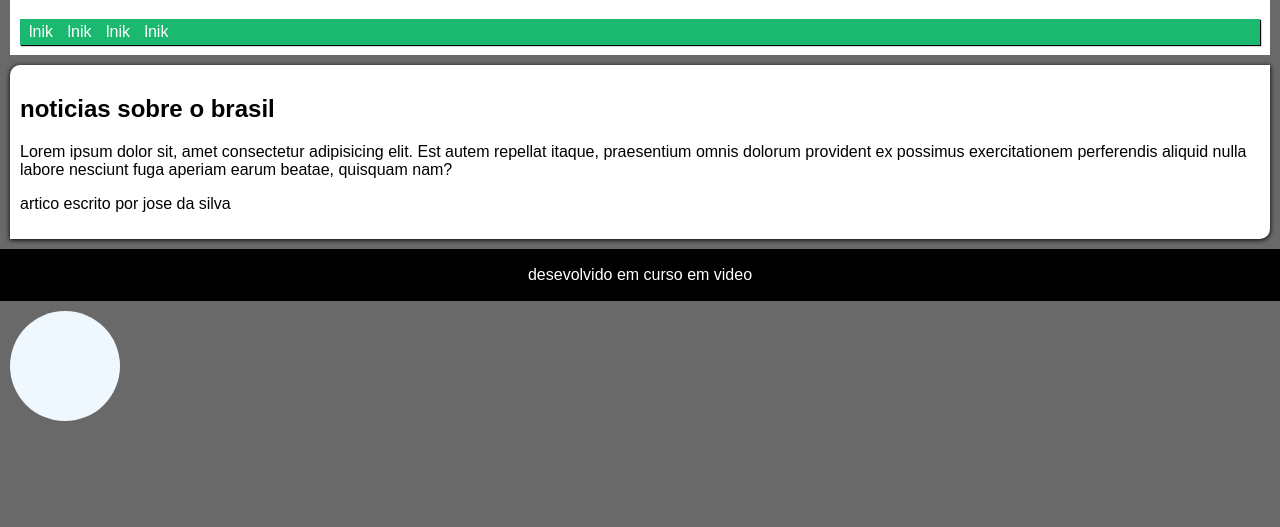
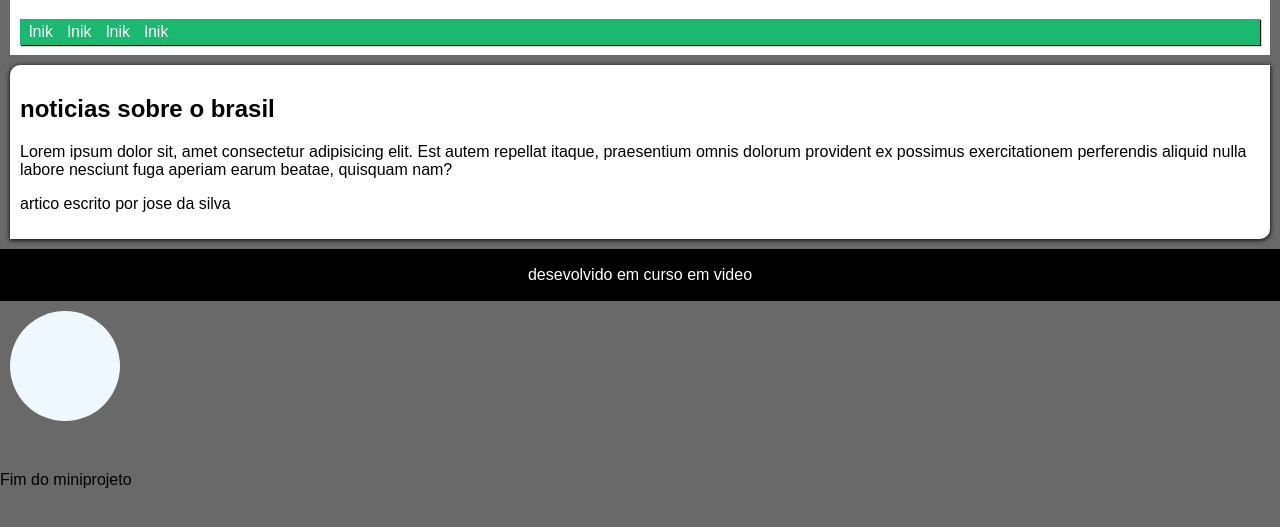
Before and after one commit to DaniloDEEV/HTML-CSS, a plain HTML site: page EXERCICIOS/ex021/caixa02.html in a window 1280 px wide. Shown: the part 81-608 px from the top of the page. Drawn offline with Linux system fonts and the light colour scheme.

Commit message:
Update caixa02.html

```diff
--- a/EXERCICIOS/ex021/caixa02.html
+++ b/EXERCICIOS/ex021/caixa02.html
@@ -91,7 +91,9 @@
     <p>desevolvido em curso em video</p>
   </footer>
   <div id="bola"></div>
+<p>Fim do miniprojeto
 
+</p>
 
  </body>
 </html>
```
